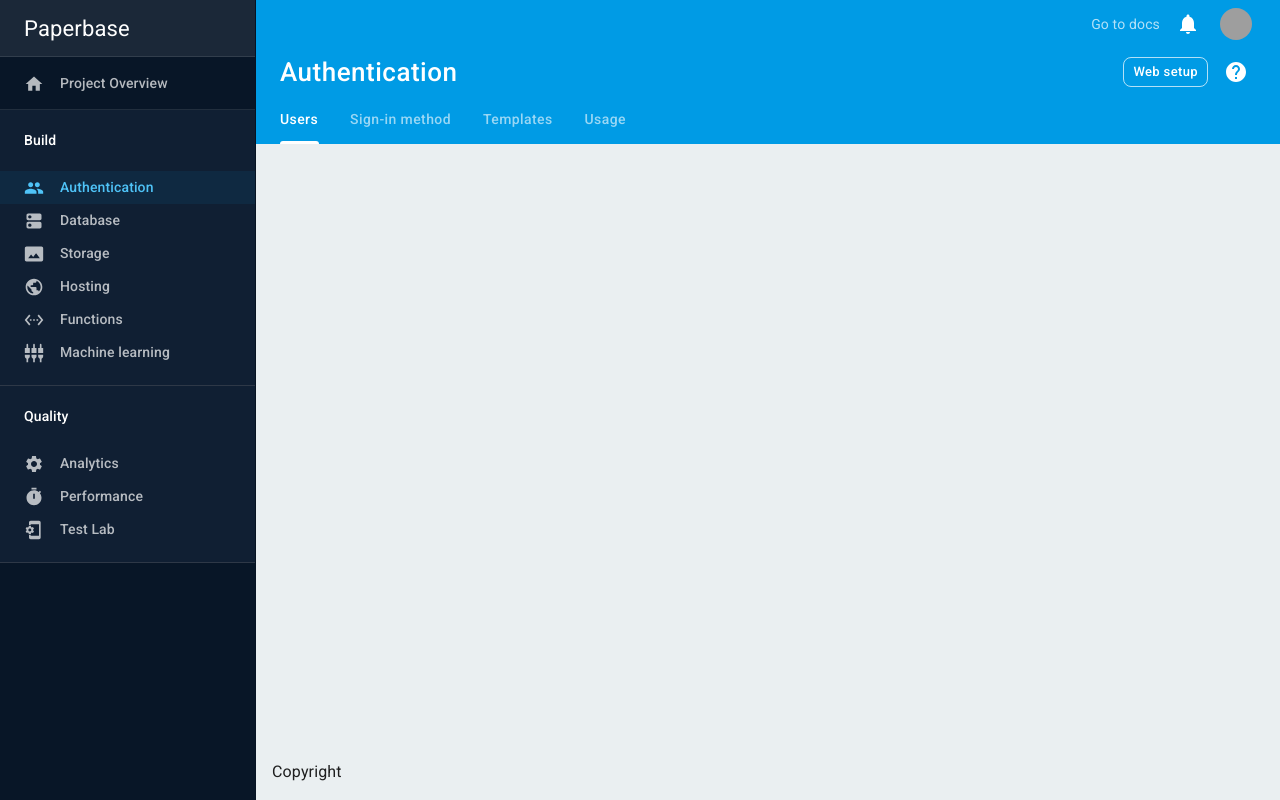
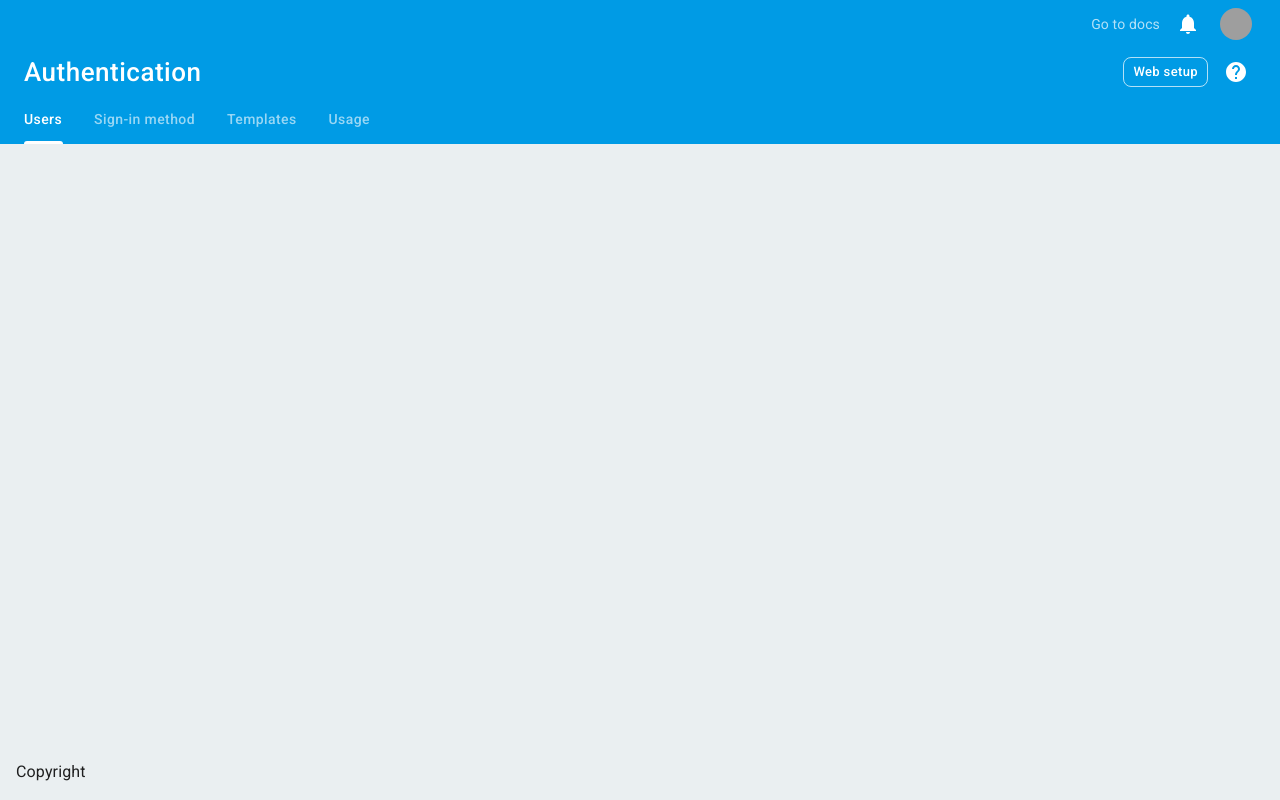
Before and after one commit to MarkoIvanetic/letsgo, a React app in the folder app/: page / in a window 1280 px wide. Built offline with nearby package versions, Linux system fonts and the light colour scheme; grey boxes are pictures that could not be loaded.

Commit message:
docker node_modules fix, article single page

```diff
--- a/app/package.json
+++ b/app/package.json
@@ -4,7 +4,7 @@
   "description": "",
   "main": "index.js",
   "scripts": {
-    "dev": "cross-env NODE_ENV=development webpack-dev-server",
+    "dev": "cross-env NODE_ENV=development webpack-dev-server --hot",
     "build": "cross-env NODE_ENV=production webpack",
     "start": "serve dist"
   },
--- a/app/src/components/layout.tsx
+++ b/app/src/components/layout.tsx
@@ -1,11 +1,7 @@
 import { Container } from '@mui/material'
 import { Box } from '@mui/system'
-import Navigation from './navigation'
 import Header from './header'
 import React from 'react'
-
-const drawerWidth = 256
-
 export const Layout2: React.FC = ({ children }) => {
     return <Container maxWidth={false}>{children}</Container>
 }
@@ -17,18 +13,12 @@ export const Layout: React.FC = ({ children }) => {
     }
     return (
         <Box sx={{ display: 'flex', minHeight: '100vh' }}>
-            <Box component="nav" sx={{ width: { sm: drawerWidth }, flexShrink: { sm: 0 } }}>
-                <Navigation
-                    PaperProps={{ style: { width: drawerWidth } }}
-                    sx={{ display: { sm: 'block', xs: 'none' } }}
-                />
-            </Box>
             <Box sx={{ flex: 1, display: 'flex', flexDirection: 'column' }}>
                 <Header onDrawerToggle={handleDrawerToggle} />
                 <Box component="main" sx={{ flex: 1, py: 6, px: 4, bgcolor: '#eaeff1' }}>
                     {children}
                 </Box>
-                <Box component="footer" sx={{ p: 2, bgcolor: '#eaeff1' }}>
+                <Box component="footer" sx={{ p: 2, backgroundColor: '#eaeff1' }}>
                     Copyright
                 </Box>
             </Box>
--- a/app/src/components/navigation.tsx
+++ /dev/null
@@ -1,97 +0,0 @@
-import * as React from 'react'
-import Divider from '@mui/material/Divider'
-import Drawer, { DrawerProps } from '@mui/material/Drawer'
-import List from '@mui/material/List'
-import Box from '@mui/material/Box'
-import ListItem from '@mui/material/ListItem'
-import ListItemButton from '@mui/material/ListItemButton'
-import ListItemIcon from '@mui/material/ListItemIcon'
-import ListItemText from '@mui/material/ListItemText'
-import HomeIcon from '@mui/icons-material/Home'
-import PeopleIcon from '@mui/icons-material/People'
-import DnsRoundedIcon from '@mui/icons-material/DnsRounded'
-import PermMediaOutlinedIcon from '@mui/icons-material/PhotoSizeSelectActual'
-import PublicIcon from '@mui/icons-material/Public'
-import SettingsEthernetIcon from '@mui/icons-material/SettingsEthernet'
-import SettingsInputComponentIcon from '@mui/icons-material/SettingsInputComponent'
-import TimerIcon from '@mui/icons-material/Timer'
-import SettingsIcon from '@mui/icons-material/Settings'
-import PhonelinkSetupIcon from '@mui/icons-material/PhonelinkSetup'
-
-const categories = [
-    {
-        id: 'Build',
-        children: [
-            {
-                id: 'Authentication',
-                icon: <PeopleIcon />,
-                active: true
-            },
-            { id: 'Database', icon: <DnsRoundedIcon /> },
-            { id: 'Storage', icon: <PermMediaOutlinedIcon /> },
-            { id: 'Hosting', icon: <PublicIcon /> },
-            { id: 'Functions', icon: <SettingsEthernetIcon /> },
-            {
-                id: 'Machine learning',
-                icon: <SettingsInputComponentIcon />
-            }
-        ]
-    },
-    {
-        id: 'Quality',
-        children: [
-            { id: 'Analytics', icon: <SettingsIcon /> },
-            { id: 'Performance', icon: <TimerIcon /> },
-            { id: 'Test Lab', icon: <PhonelinkSetupIcon /> }
-        ]
-    }
-]
-
-const item = {
-    py: '2px',
-    px: 3,
-    color: 'rgba(255, 255, 255, 0.7)',
-    '&:hover, &:focus': {
-        bgcolor: 'rgba(255, 255, 255, 0.08)'
-    }
-}
-
-const itemCategory = {
-    boxShadow: '0 -1px 0 rgb(255,255,255,0.1) inset',
-    py: 1.5,
-    px: 3
-}
-
-export default function Navigation(props: DrawerProps) {
-    const { ...other } = props
-
-    return (
-        <Drawer variant="permanent" {...other}>
-            <List disablePadding>
-                <ListItem sx={{ ...item, ...itemCategory, fontSize: 22, color: '#fff' }}>Paperbase</ListItem>
-                <ListItem sx={{ ...item, ...itemCategory }}>
-                    <ListItemIcon>
-                        <HomeIcon />
-                    </ListItemIcon>
-                    <ListItemText>Project Overview</ListItemText>
-                </ListItem>
-                {categories.map(({ id, children }) => (
-                    <Box key={id} sx={{ bgcolor: '#101F33' }}>
-                        <ListItem sx={{ py: 2, px: 3 }}>
-                            <ListItemText sx={{ color: '#fff' }}>{id}</ListItemText>
-                        </ListItem>
-                        {children.map(({ id: childId, icon, active }) => (
-                            <ListItem disablePadding key={childId}>
-                                <ListItemButton selected={active} sx={item}>
-                                    <ListItemIcon>{icon}</ListItemIcon>
-                                    <ListItemText>{childId}</ListItemText>
-                                </ListItemButton>
-                            </ListItem>
-                        ))}
-                        <Divider sx={{ mt: 2 }} />
-                    </Box>
-                ))}
-            </List>
-        </Drawer>
-    )
-}
--- a/app/src/pages/article.tsx
+++ b/app/src/pages/article.tsx
@@ -1,6 +1,6 @@
 import React from 'react'
 import { useQuery } from 'react-query'
-import { Card, CardContent, CardMedia, Typography } from '@mui/material'
+import { Grid, Typography } from '@mui/material'
 import { getArticle } from '@/api'
 import { useLocation } from 'react-router'
 
@@ -19,24 +19,52 @@ export const Article: React.FC = () => {
     }
 
     return (
-        <Card sx={{ maxWidth: 645 }}>
-            <CardMedia
-                component="img"
-                height="200"
-                image={data.urlToImage || 'https://picsum.photos/340/200'}
-                alt={data.title}
-            />
-            <CardContent>
-                <Typography gutterBottom variant="h5" component="div">
+        <Grid container rowSpacing={2} sx={{ mx: 'auto' }} xs={12} sm={10} lg={8}>
+            <Grid item xs={12}>
+                <img
+                    width={'100%'}
+                    src={data.urlToImage || 'https://picsum.photos/340/200'}
+                    alt={data.title}
+                    loading="lazy"
+                />
+            </Grid>
+            <Grid item xs={12}>
+                <Typography gutterBottom variant="h3" component="div">
                     {data.title}
                 </Typography>
+            </Grid>
+            <Grid item xs={12}>
                 <Typography variant="body2" color="text.secondary">
                     {data.description}
                 </Typography>
+            </Grid>
+            <Grid item xs={12}>
                 <Typography variant="body1" color="text.secondary">
                     {data.content}
                 </Typography>
-            </CardContent>
-        </Card>
+            </Grid>
+        </Grid>
     )
+
+    // return (
+    //     <Card sx={{ maxWidth: 645 }}>
+    //         <CardMedia
+    //             component="img"
+    //             height="200"
+    //             image={data.urlToImage || 'https://picsum.photos/340/200'}
+    //             alt={data.title}
+    //         />
+    //         <CardContent>
+    //             <Typography gutterBottom variant="h5" component="div">
+    //                 {data.title}
+    //             </Typography>
+    //             <Typography variant="body2" color="text.secondary">
+    //                 {data.description}
+    //             </Typography>
+    //             <Typography variant="body1" color="text.secondary">
+    //                 {data.content}
+    //             </Typography>
+    //         </CardContent>
+    //     </Card>
+    // )
 }
--- a/app/webpack.config.js
+++ b/app/webpack.config.js
@@ -21,13 +21,11 @@ function getCustomWebpackConfig() {
     const config = {
         mode: isDev ? 'development' : 'production',
         devtool: isDev ? 'eval-cheap-module-source-map' : 'source-map',
-        entry: {
-            index: './src/index.tsx'
-        },
+        entry: ['webpack/hot/dev-server', './src/index.tsx'],
         output: {
             path: resolve(__dirname, 'dist'),
             filename: 'bundle.js',
-            publicPath: '/'
+            publicPath: isDev ? 'http://localhost:3000/' : '/'
         },
         resolve: {
             extensions: ['.js', '.jsx', '.ts', '.tsx'],
```
Also changed, not shown: 1 other file (tests, documents, lock files or other folders).
